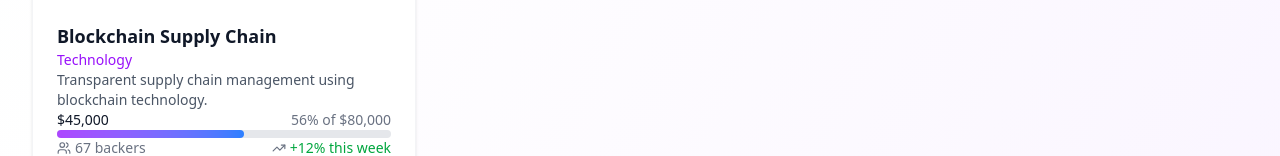
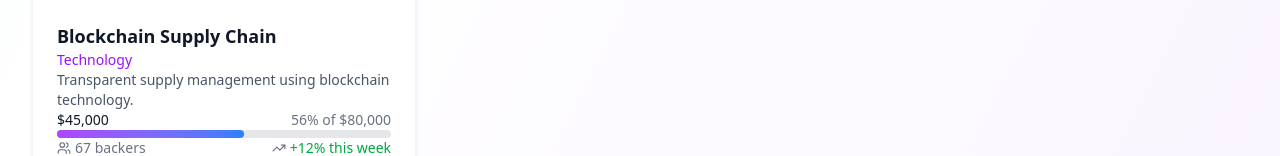
Before and after one commit to ChikamsoChidebe/Divasity_Frontend, a React (Vite) app: page /marketplace in a window 1280 px wide. Shown: the part 2287-2443 px from the top of the page. Built offline with nearby package versions, Linux system fonts and the light colour scheme; sample sign-in values are in the browser's storage; what @iota/dapp-kit, @iota/iota-sdk, @radix-ui/themes would draw is missing.

Commit message:
`Update description of 'Blockchain Supply Chain' feature in Marketplace component`

```diff
--- a/src/pages/Customer/Marketplace.tsx
+++ b/src/pages/Customer/Marketplace.tsx
@@ -75,7 +75,7 @@ export function Marketplace() {
     {
       id: '4',
       title: 'Blockchain Supply Chain',
-      description: 'Transparent supply chain management using blockchain technology.',
+      description: 'Transparent supply management using blockchain technology.',
       category: 'Technology',
       image: 'https://i.pinimg.com/736x/0e/e3/81/0ee38185724fb092f1f2bf1bf9ba569b.jpg',
       funding: { raised: 45000, goal: 80000, backers: 67, daysLeft: 30 },
```
